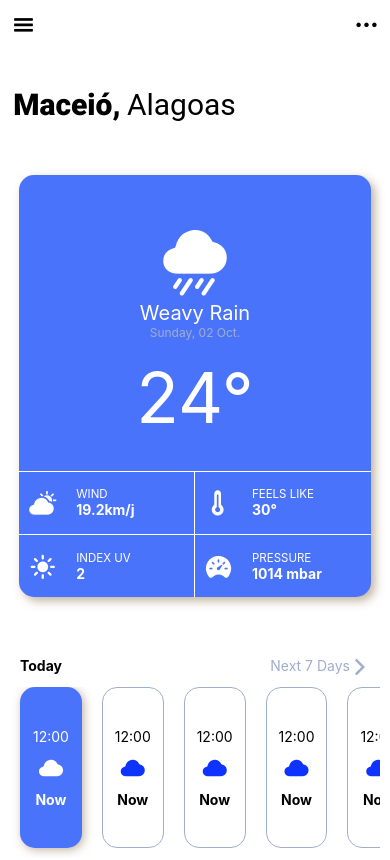
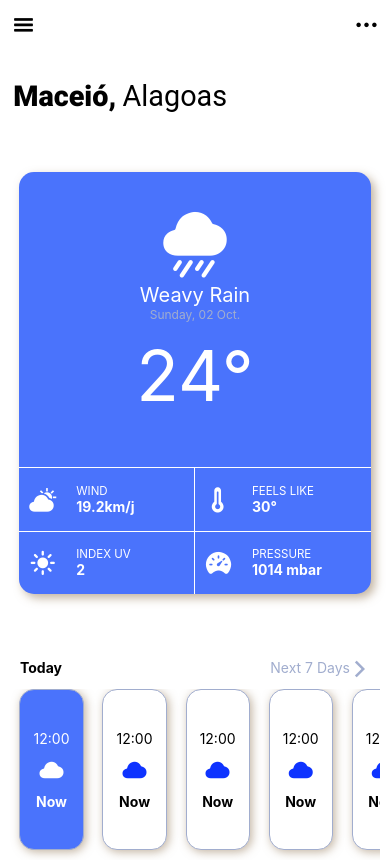
Before and after one commit to DavidFerreiraa/AppPrevisaoTempo, a React Native app: screen / in a window 390 px wide. Built offline with nearby package versions, Linux system fonts and the light colour scheme.

Commit message:
Mudanças básicas

```diff
--- a/src/components/Card/index.js
+++ b/src/components/Card/index.js
@@ -21,7 +21,7 @@ const styles = StyleSheet.create({
     card: {
         width: '95%',
         height: '50vh',
-        marginVertical: 50,
+        marginVertical: '15%',
         marginHorizontal: 'auto',
         backgroundColor: '#4A73FC',
         borderRadius: 15,
--- a/src/components/Clima/index.js
+++ b/src/components/Clima/index.js
@@ -23,7 +23,7 @@ const styles = StyleSheet.create({
         alignItems: 'center'
     },
     icone: {
-        marginTop: 50
+        marginTop: '10%'
     },
     titulo: {
         color: '#fff',
@@ -34,7 +34,7 @@ const styles = StyleSheet.create({
         fontSize: 12
     },
     temperaturastyle: {
-        marginTop: 15,
+        marginTop: '3%',
         color: '#fff',
         fontSize: 70
     }
--- a/src/components/LittleCard/index.js
+++ b/src/components/LittleCard/index.js
@@ -19,11 +19,13 @@ export default function LittleCard(props){
 
 const styles = StyleSheet.create({
     littleCardOn: {
+        borderColor: '#A1ADCE',
+        borderWidth: 1,
         backgroundColor: '#4A73FC',
         height: '94%',
-        width: '12%',
+        width: '17%',
         borderRadius: 15,
-        marginHorizontal: 10,
+        marginHorizontal: '2.5%',
         flexDirection: 'column',
         alignItems: 'center',
         justifyContent: 'center',
@@ -39,14 +41,18 @@ const styles = StyleSheet.create({
         borderWidth: 1,
         backgroundColor: '#fff',
         height: '94%',
-        width: '12%',
+        width: '17%',
         borderRadius: 15,
-        marginHorizontal: 10,
+        marginHorizontal: '2.5%',
         flexDirection: 'column',
         alignItems: 'center',
         justifyContent: 'center',
         gap: 10,
-        padding: 8
+        padding: 8,
+        shadowColor: '#886943',
+        shadowOffset: {width: 2, height: 2},
+        shadowOpacity: 0.5,
+        shadowRadius: 10
     },
     horarioOn: {
         color: '#fff'
--- a/src/components/Localizacao/index.js
+++ b/src/components/Localizacao/index.js
@@ -16,19 +16,17 @@ export default function Localizacao(props) {
 const styles = StyleSheet.create({
     viewFlexed: {
         flexDirection: 'row',
-        marginTop: 45
+        marginTop: '10%'
     },
     textoLocal1: {
         padding: 3.2,
         fontWeight: "bold",
-        fontSize: '1.1em',
         fontFamily: 'Roboto-black',
-         fontSize: 30
+        fontSize: '1.8em'
     },
     textoLocal2: {
         padding: 3.2,
-        fontSize: '1.1em',
         fontFamily: 'Roboto',
-         fontSize: 30
+        fontSize: '1.8em'
     }
 })
```
